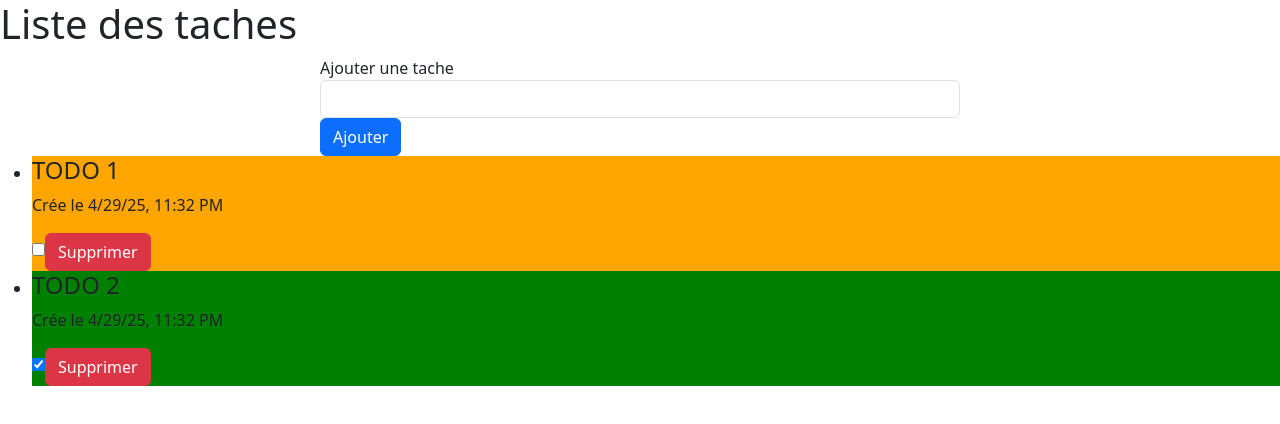
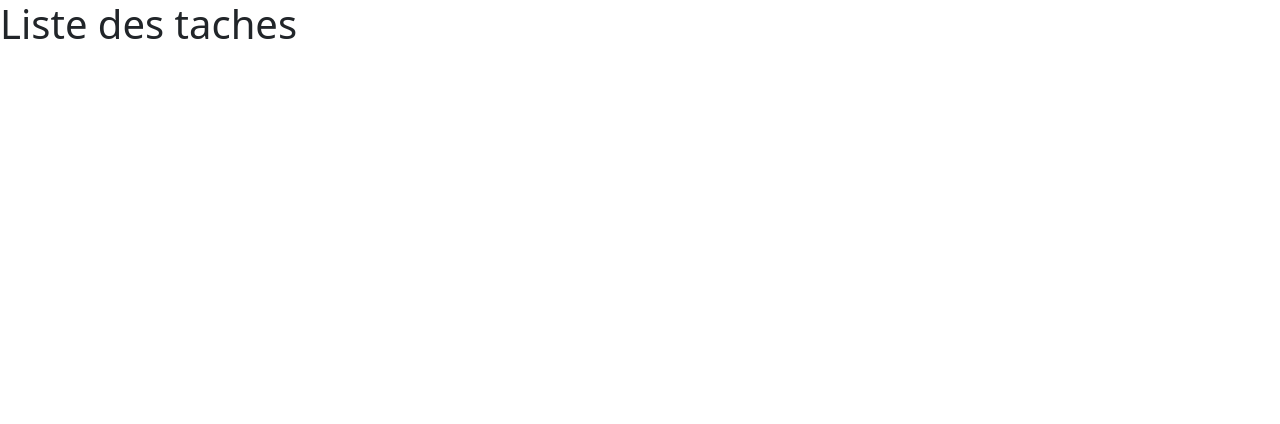
Before and after one commit to idembele70/todo, an Angular app: page / in a window 1280 px wide. Shown: the top 424 px of the page. Built offline with nearby package versions, Linux system fonts and the light colour scheme.

Commit message:
feat: reset app

```diff
--- a/src/app/Todo.ts
+++ /dev/null
@@ -1,6 +0,0 @@
-export interface Todo  {
-  id: number;
-  content: string;
-  done: boolean;
-  createdAt: Date;
-}
--- a/src/app/app.component.html
+++ b/src/app/app.component.html
@@ -1,16 +1 @@
 <h1>Liste des taches</h1>
-
-<form (submit)="addTodo($event, input.value)" class="w-50 m-auto">
-  <label for="">Ajouter une tache</label>
-  <input #input class="form-control" type="text">
-  <button class="btn btn-primary">Ajouter</button>
-</form>
-<h2 *ngIf="todos.length === 0">Il n'y a pas de taches.</h2>
-<ul *ngIf="todos.length > 0">
-  <li *ngFor="let todo of todos" [style.backgroundColor]="todo.done ? 'green' : 'orange'" >
-    <h4>{{ todo.content | uppercase }}</h4>
-    <p>Crée le {{ todo.createdAt | date:'short' }}</p>
-    <input type="checkbox" name="done" id="done" [checked]="todo.done" (click)="toggleDone(todo.id)">
-    <button (click)="deleteTodo(todo.id)" class="btn btn-danger">Supprimer</button>
-  </li>
-</ul>
--- a/src/app/app.component.ts
+++ b/src/app/app.component.ts
@@ -1,7 +1,6 @@
 import { CommonModule } from '@angular/common';
 import { Component } from '@angular/core';
 import { RouterOutlet } from '@angular/router';
-import { TodoService } from './todo.service';
 
 @Component({
   selector: 'app-root',
@@ -12,21 +11,4 @@ import { TodoService } from './todo.service';
 })
 export class AppComponent {
 
-  constructor(private readonly todoService: TodoService) {}
-
-  addTodo(event: SubmitEvent, content: string) {
-    this.todoService.addTodo(event, content)
-  }
-
-  toggleDone(id: number) {
-    this.todoService.toggleDone(id)
-  }
-
-  deleteTodo(id: number) {
-    this.todoService.deleteTodo(id)
-  }
-
-  get todos() {
-    return this.todoService.todos
-  }
 }
--- a/src/app/todo.service.ts
+++ /dev/null
@@ -1,41 +0,0 @@
-import { Injectable } from '@angular/core';
-import { Todo } from './Todo';
-
-@Injectable({
-  providedIn: 'root'
-})
-export class TodoService {
-
-  constructor() { }
-
-   todos: Todo[] = [
-    {
-      id:1, content: 'Todo 1', done: false, createdAt: new Date()
-    },
-    {
-      id:2, content: 'Todo 2', done: true, createdAt: new Date(),
-    }
-  ]
-
-  addTodo(event: SubmitEvent, content: string) {
-    event.preventDefault();
-    this.todos.push(
-      {
-        id: this.todos.length + 1,
-        content,
-        done: false,
-        createdAt: new Date()
-      }
-    )
-    }
-
-  toggleDone(id:number) {
-    const todo = this.todos.find(todo => todo.id === id)
-    if(todo)
-      todo.done = !todo.done
-    }
-
-  deleteTodo(id: number) {
-    this.todos = this.todos.filter(todo => todo.id !== id)
-  }
-}
```
Also changed, not shown: 1 other file (tests, documents, lock files or other folders).
